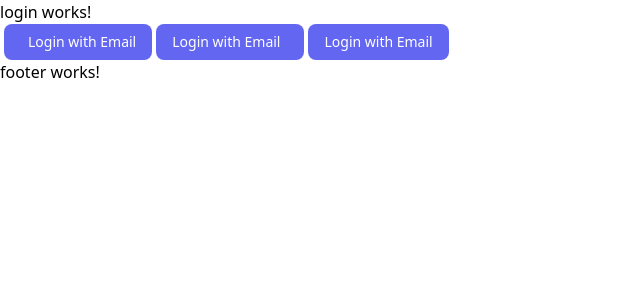
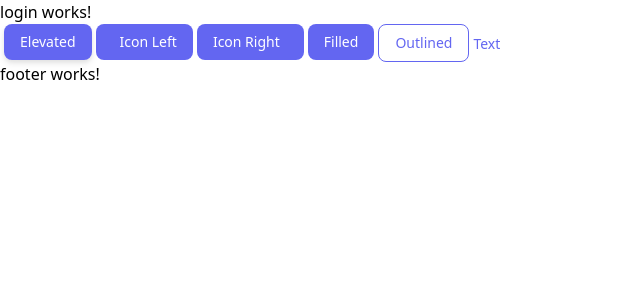
Before and after one commit to s4ng3r/diagram-toolkit, an Angular app: page / in a window 1280 px wide. Shown: the top 300 px of the page, without its empty margins (0-640 px from the left). Built offline with nearby package versions, Linux system fonts and the light colour scheme.

Commit message:
Added multiple buttons

```diff
--- a/src/app/components/button/button.component.css
+++ b/src/app/components/button/button.component.css
@@ -3,7 +3,7 @@
 }
 
 .btn-elevated {
-  @apply btn-base bg-primary text-primary-on
+  @apply btn-base bg-primary text-primary-on drop-shadow-md
 }
 
 .btn-filled {
@@ -11,9 +11,9 @@
 }
 
 .btn-outlined {
-  @apply btn-base bg-primary text-primary-on
+  @apply btn-base text-primary border-outline border
 }
 
 .btn-text {
-  @apply btn-base bg-primary text-primary-on
+  @apply btn-base text-primary !p-none
 }
--- a/src/app/components/button/button.component.html
+++ b/src/app/components/button/button.component.html
@@ -2,5 +2,7 @@
   @if (icon) {
   <span class="{{icon.name}} {{iconPos}} text-lg"></span>
   }
-  <div class="text-sm"> Login with Email</div>
+  <div class="text-sm">
+    <ng-content/>
+  </div>
 </button>
--- a/src/app/components/button/button.component.ts
+++ b/src/app/components/button/button.component.ts
@@ -9,7 +9,7 @@ import { ButtonIcon, ButtonType, IconPosition } from './button.interface';
   styleUrl: './button.component.css',
 })
 export class ButtonComponent implements OnInit {
-  @Input() icon!: ButtonIcon;
+  @Input() icon?: ButtonIcon;
   @Input() type: ButtonType | string = ButtonType.FILLED;
 
   iconPos = 'order-none';
@@ -30,6 +30,10 @@ export class ButtonComponent implements OnInit {
         return 'btn-elevated';
       case ButtonType.FILLED:
         return 'btn-filled';
+      case ButtonType.OUTLINED:
+        return 'btn-outlined';
+      case ButtonType.TEXT:
+        return 'btn-text';
       default:
         return 'btn-filled';
     }
--- a/src/app/components/button/button.interface.ts
+++ b/src/app/components/button/button.interface.ts
@@ -9,7 +9,7 @@ export enum IconPosition {
 }
 
 export enum ButtonType {
-  ELEVATED = 'evelated',
+  ELEVATED = 'elevated',
   FILLED = 'filled',
   OUTLINED = 'outlined',
   TEXT = 'text',
--- a/src/app/pages/login/login.component.html
+++ b/src/app/pages/login/login.component.html
@@ -1,7 +1,12 @@
 <p>login works!</p>
 <div class="flex ml-xs gap-xs">
-  <app-button [icon]="{ name: icons.download }" />
-  <app-button [icon]="{ name: icons.download, position: 'right' }" />
-  <app-button type="filled"/>
+  <app-button type="elevated">Elevated</app-button>
+  <app-button [icon]="{ name: icons.download }">Icon Left</app-button>
+  <app-button [icon]="{ name: icons.download, position: 'right' }">Icon Right</app-button>
+  <app-button type="filled">Filled</app-button>
+  <app-button type="outlined">Outlined</app-button>
+  <div class="flex items-center">
+    <app-button type="text">Text</app-button>
+  </div>
 </div>
 <app-footer></app-footer>
--- a/tailwind.config.js
+++ b/tailwind.config.js
@@ -18,12 +18,17 @@ module.exports = {
         DEFAULT: '#10b981',
         container: '#10b981',
       },
+      outline: {
+        DEFAULT: '#6366f1',
+        var: '#10b981',
+      },
       error: {
         DEFAULT: '#ef4444',
         container: '#fca5a5',
       },
     },
     spacing: {
+      none: '0px',
       xs: '4px',
       sm: '8px',
       md: '16px',
```
